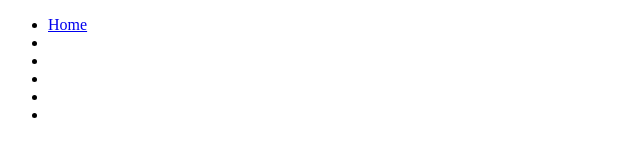
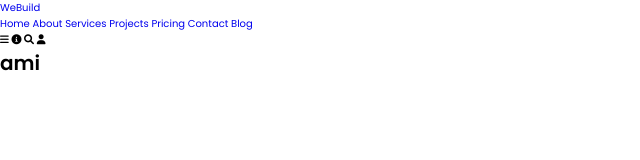
Before and after one commit to mdshafikulislam/50-Design-and-Development-Projects, a plain HTML site: page Web Design Full Template/Construction/index.html in a window 1280 px wide. Shown: the whole page, without its empty margins (0-640 px from the left). Drawn offline with Linux system fonts and the light colour scheme; files that its build step writes are made by us from their sources.

Commit message:
html project add

```diff
--- a/Web Design Full Template/Construction/css/style.css
+++ b/Web Design Full Template/Construction/css/style.css
@@ -0,0 +1,42 @@
+@import url('https://fonts.googleapis.com/css2?family=Poppins:wght@100;200;300;400;500;600&display=swap');
+
+:root{
+    --primary-color:red;
+    --secondary-color:green;
+    --yellow:#f5bf23;
+    --black:#111;
+    --white:#fff;
+    --light-color:#666;
+    --light-bg:#eee;
+    --box-shadow:0 .5rem 1rem rgba(0,0,0,.1);
+    --border:1rem solid rgba(0,0,0,.3);
+}
+*{
+    font-family: 'Poppins', sans-serif;
+    margin:0;
+    padding:0;
+    box-sizing: border-box;
+    outline: none;
+    border: none;
+    text-decoration: none;
+    list-style-type: none;
+    transition: all .2s linear;
+}
+html{
+    font-size:62.5%;
+    overflow-x: hidden;
+    scroll-behavior: smooth;
+    scroll-padding-top:7rem;
+}
+
+html::-webkit-scrollbar {
+    width: 1rem;
+  }
+
+  html::-webkit-scrollbar-track {
+    background: transparent;
+  }
+
+  html::-webkit-scrollbar-thumb {
+    background: var(--yellow);
+  }
--- a/Web Design Full Template/Construction/index.html
+++ b/Web Design Full Template/Construction/index.html
@@ -1,5 +1,6 @@
 <!DOCTYPE html>
 <html lang="en">
+
 <head>
     <meta charset="UTF-8">
     <meta http-equiv="X-UA-Compatible" content="IE=edge">
@@ -9,20 +10,32 @@
     <link rel="stylesheet" href="https://cdnjs.cloudflare.com/ajax/libs/font-awesome/6.0.0/css/all.min.css">
 
     <!-- custom css -->
-    <link rel="stylesheet" href="style.css">
+    <link rel="stylesheet" href="css/style.css">
+
 </head>
+
 <body>
-    <nav>
-        <ul>
-            <li><a href="home">Home</a></li>
-            <li><a href=""></a></li>
-            <li><a href=""></a></li>
-            <li><a href=""></a></li>
-            <li><a href=""></a></li>
-            <li><a href=""></a></li>
-        </ul>
-    </nav>
+    <header class="header">
+        <a href="#" class="logo">We<span class="logo-span">Build</span></a>
+        <nav class="navber">
+            <a href="#home">Home</a>
+            <a href="#about">About</a>
+            <a href="#services">Services</a>
+            <a href="#projects">Projects</a>
+            <a href="#pricing">Pricing</a>
+            <a href="#contact">Contact</a>
+            <a href="#blog">Blog</a>
+        </nav>
+        <div class="icon">
+           <div id="menu-btn" class="fas fa-bars"></div>
+           <div id="info-btn" class="fas fa-info-circle"></div>
+           <div id="search-btn" class="fas fa-search"></div>
+           <div id="login-btn" class="fas fa-user"></div>
+        </div>
+    </header>
+    <h1 class="ami">ami</h1>
 
     <script src="js/index.js"></script>
 </body>
+
 </html>
```
